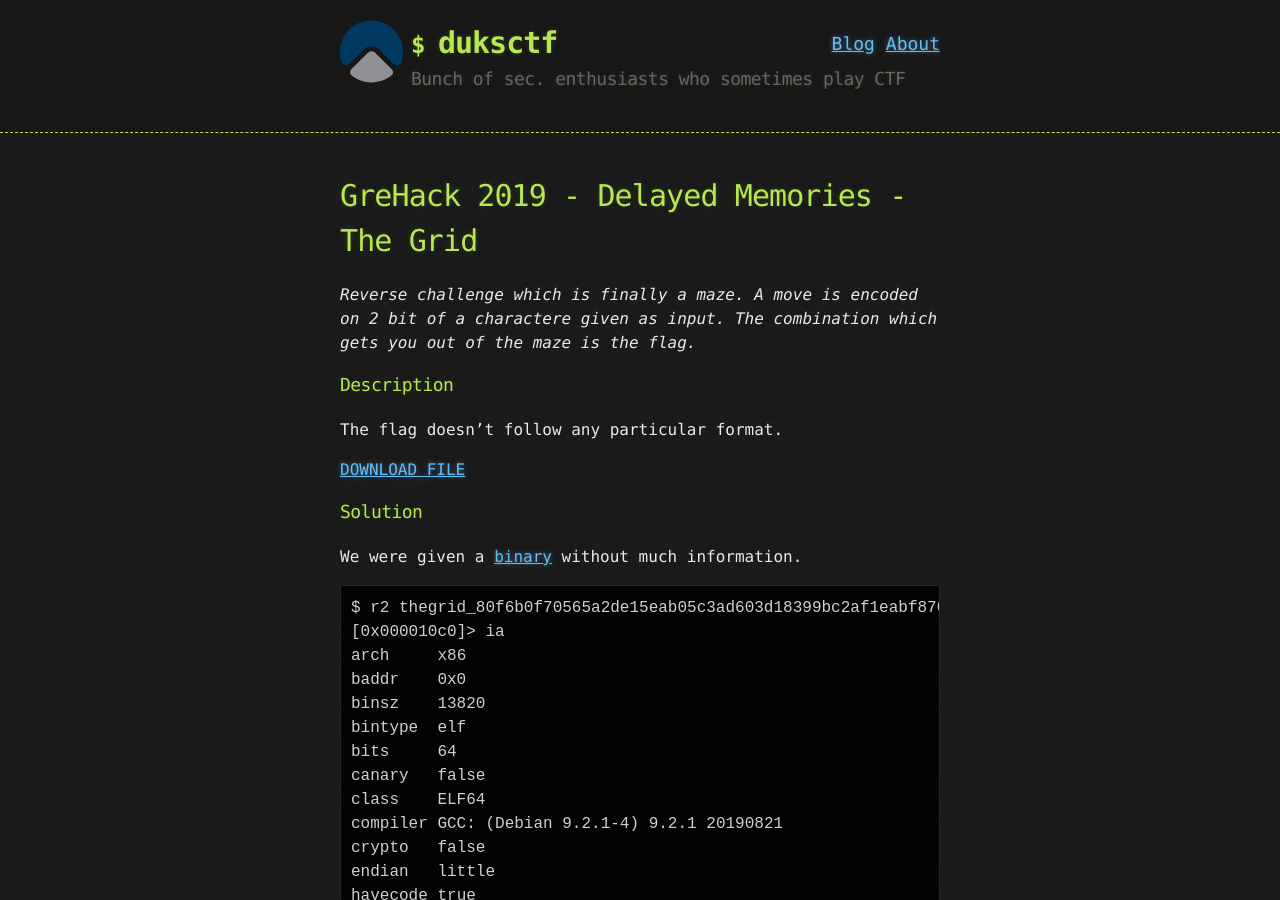
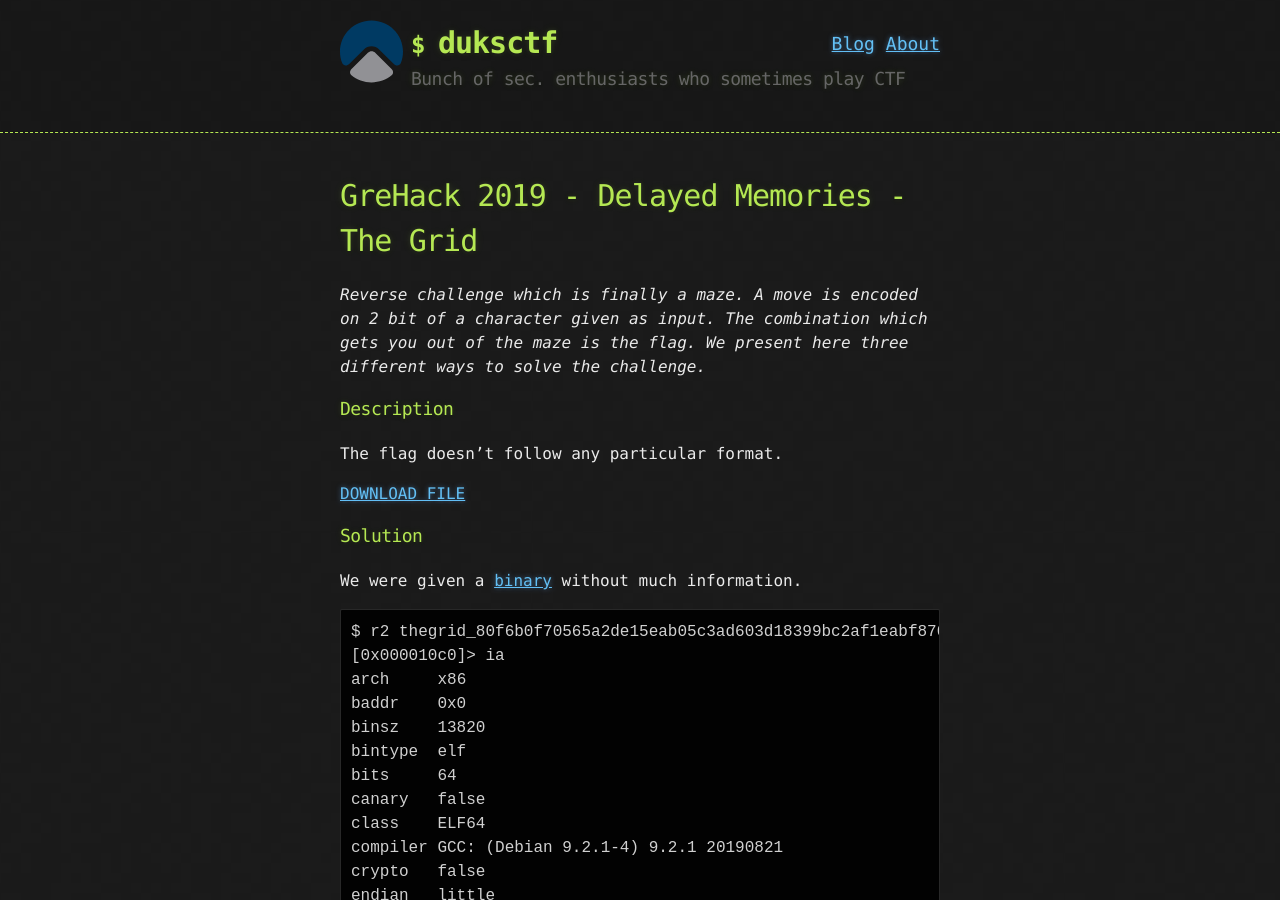
Before and after one commit to duksctf/duksctf.github.io, a Jekyll site: the page built from _posts/2019-09-30-GreHack-Delayed-Memories-The-Grid.md, in a window 1280 px wide and 900 px high. Built offline with Jekyll 4.4.1, drawn with Linux system fonts in a browser that asks for light colours; some of the changed text lies outside the part shown.

Commit message:
Update 2019-09-30-GreHack-Delayed-Memories-The-Grid.md

````diff
--- a/_posts/2019-09-30-GreHack-Delayed-Memories-The-Grid.md
+++ b/_posts/2019-09-30-GreHack-Delayed-Memories-The-Grid.md
@@ -7,7 +7,7 @@ date: 2019-09-30
 
 ---
 
-*Reverse challenge which is finally a maze. A move is encoded on 2 bit of a charactere given as input. The combination which gets you out of the maze is the flag.*
+*Reverse challenge which is finally a maze. A move is encoded on 2 bit of a character given as input. The combination which gets you out of the maze is the flag. We present here three different ways to solve the challenge.*
 
 <!--more-->
 
@@ -260,6 +260,7 @@ else:
     print(f"s failed: {s}")
 ```
 
+The script will output the flag after 10 to 20 seconds.
 
 ## 2. radare2
 A possible alternative to angr is to use the debugging capabilities of radare2 through the r2pipe APIs which allows to send a string parameter describing the r2 command to run and get the result back as a string.
````
Also changed, not shown: other parts of _posts/2019-09-30-GreHack-Delayed-Memories-The-Grid.md (+1 -1 lines).
